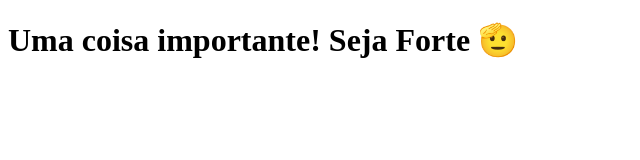
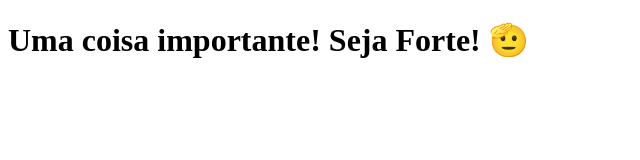
Before and after one commit to Denny-WR/NebulaOrbit, a Next.js app: page / in a window 1280 px wide. Shown: the top 160 px of the page, without its empty margins (0-640 px from the left). Built offline with nearby package versions, Linux system fonts and the light colour scheme.

Commit message:
mudar a frase

```diff
--- a/pages/index.js
+++ b/pages/index.js
@@ -1,7 +1,7 @@
 import Link from "next/link";
 
 function Home (){
-    return <h1> Uma coisa importante! Seja Forte 🫡 </h1>
+    return <h1> Uma coisa importante! Seja Forte! 🫡 </h1>
 }
 
 export default Home;
```
